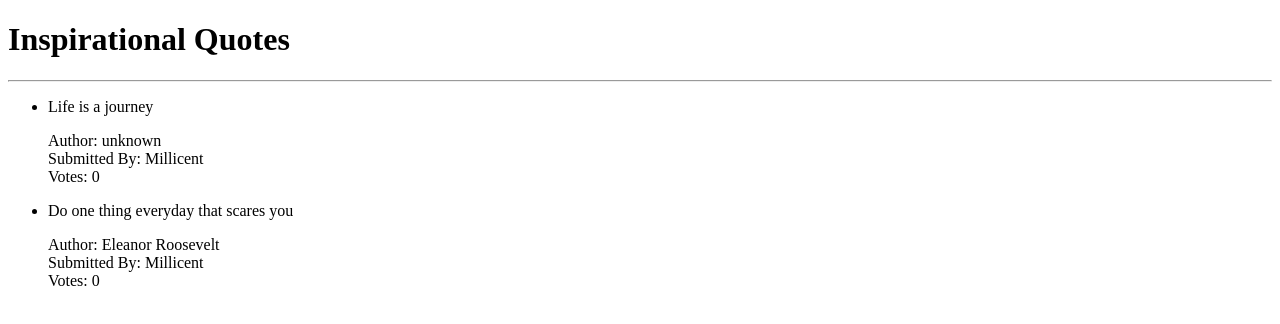
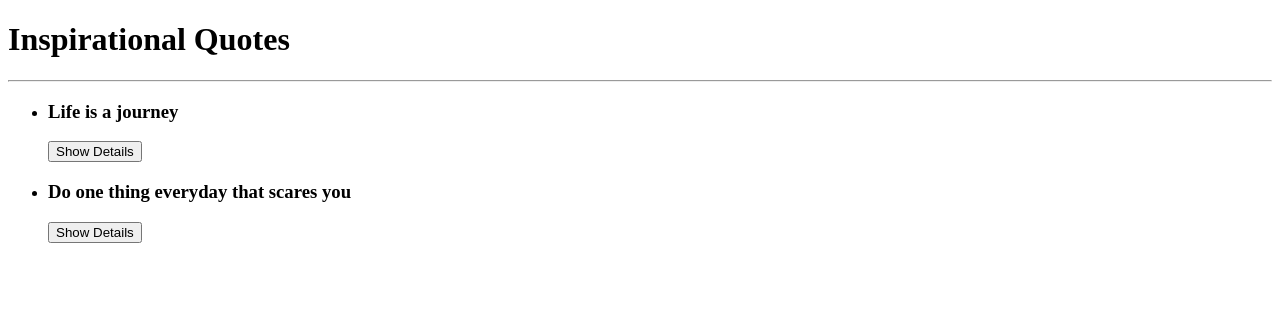
Before and after one commit to Lourine/Quotes, an Angular app: page / in a window 1280 px wide. Shown: the top 324 px of the page. Built offline with nearby package versions, Linux system fonts and the light colour scheme.

Commit message:
create a showDetail button to toggle between showing and hiding Quote details

```diff
--- a/src/app/quotes.ts
+++ b/src/app/quotes.ts
@@ -1,6 +1,8 @@
 export class Quotes {
-  name: string;
-  author:string;
-  submittedBy: string;
-  votes:number;
+  showDetails: boolean;
+  constructor(public name: string, public author:string, public submittedBy:string,public votes:number){
+    this.showDetails= false;
+    }
+
+
 }
--- a/src/app/quotes/quote.component.ts
+++ b/src/app/quotes/quote.component.ts
@@ -7,9 +7,12 @@ import{Quotes} from '../quotes';
 })
 export class QuotesComponent implements OnInit {
   quote:Quotes[] = [
-    {name:'Life is a journey', author:'unknown',submittedBy:'Millicent',votes:0},
-    {name:'Do one thing everyday that scares you', author:'Eleanor Roosevelt',submittedBy:'Millicent',votes:0},
+    new Quotes('Life is a journey','unknown','Millicent',0),
+    new Quotes('Do one thing everyday that scares you','Eleanor Roosevelt','Millicent',0),
   ];
+  toggleDetails(index){
+    this.quote[index].showDetails = !this.quote[index].showDetails;
+  }
   constructor() { }
 
   ngOnInit(): void {
--- a/src/app/quotes/quotes.component.html
+++ b/src/app/quotes/quotes.component.html
@@ -2,9 +2,10 @@
   <h1>Inspirational Quotes</h1>
   <hr>
   <ul>
-    <li *ngFor='let quote of quote'>
-      {{quote.name}}
-      <app-quote-details  [quote]='quote'></app-quote-details>
+    <li *ngFor='let quote of quote ; let i=index'>
+      <h3>{{quote.name}}</h3>
+      <button (click)='toggleDetails(i)'>Show Details</button>
+      <app-quote-details  *ngIf='quote.showDetails'[quote]='quote'></app-quote-details>
     </li>
   </ul>
 </div>
```
